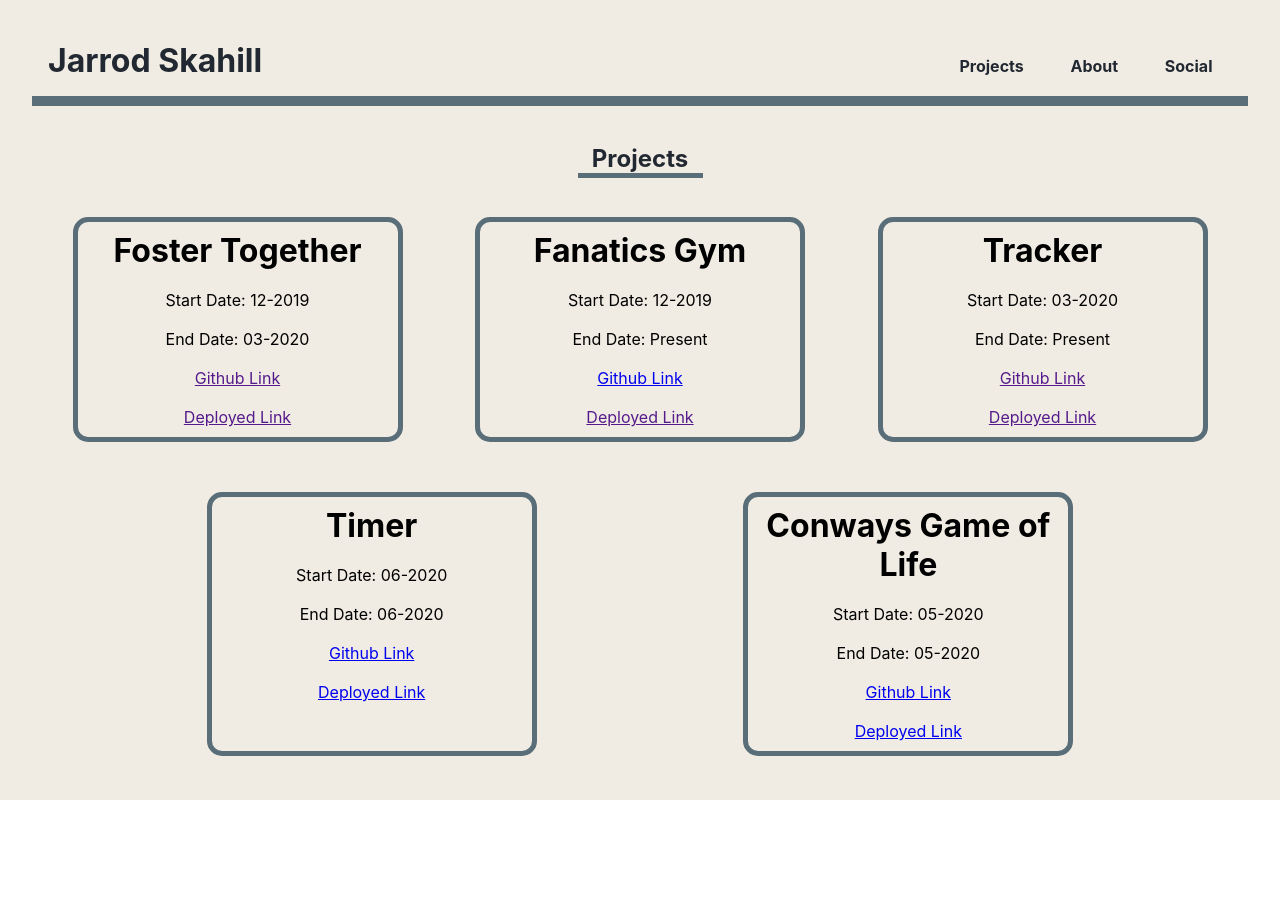
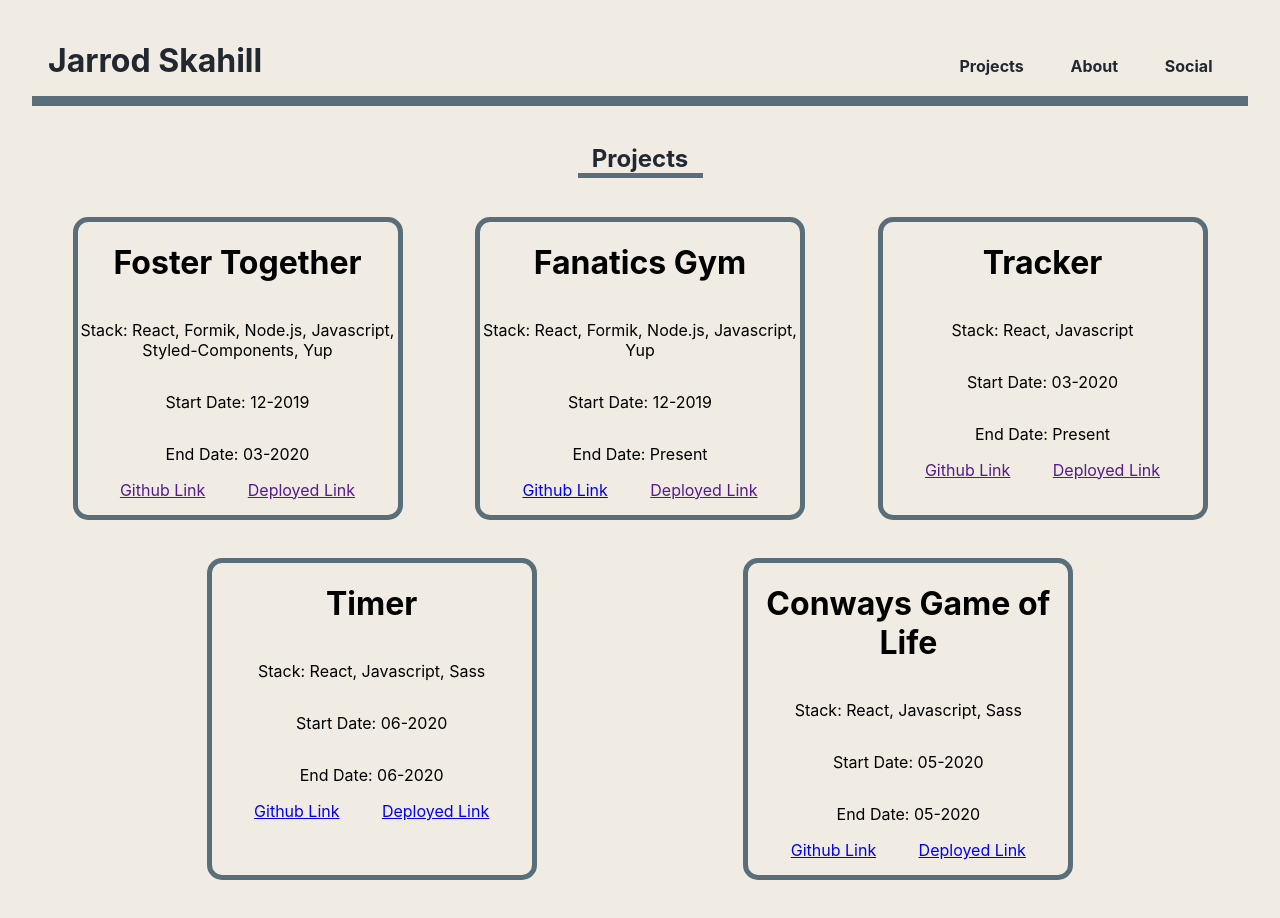
Before and after one commit to jarrod847/Portfolio, a React (Create React App) app: page /projects in a window 1280 px wide. Before the commit the page ends 806 px from the top, so only its background shows below. Built offline with nearby package versions, Linux system fonts and the light colour scheme.

Commit message:
added stack information to data, and added stack property to projects

```diff
--- a/src/Components/projects/data.js
+++ b/src/Components/projects/data.js
@@ -1,6 +1,7 @@
 export const data = [
   {
     project: "Foster Together",
+    stack: "React, Formik, Node.js, Javascript, Styled-Components, Yup",
     start: "12-2019",
     end: "03-2020",
     deployed: "",
@@ -8,6 +9,7 @@ export const data = [
   },
   {
     project: "Fanatics Gym",
+    stack: "React, Formik, Node.js, Javascript, Yup",
     start: "12-2019",
     end: "Present",
     deployed: "",
@@ -15,6 +17,7 @@ export const data = [
   },
   {
     project: "Tracker",
+    stack: "React, Javascript",
     start: "03-2020",
     end: "Present",
     deployed: "",
@@ -22,6 +25,7 @@ export const data = [
   },
   {
     project: "Timer",
+    stack: "React, Javascript, Sass",
     start: "06-2020",
     end: "06-2020",
     deployed: "https://timer-two.vercel.app/",
@@ -29,6 +33,7 @@ export const data = [
   },
   {
     project: "Conways Game of Life",
+    stack: "React, Javascript, Sass",
     start: "05-2020",
     end: "05-2020",
     deployed: "https://gameoflife-jarrodskahill.now.sh/",
--- a/src/Components/projects/project.js
+++ b/src/Components/projects/project.js
@@ -4,10 +4,13 @@ const Project = ({ data }) => {
   return (
     <div className="project">
       <h1>{data.project}</h1>
+      <p>Stack: {data.stack}</p>
       <p>Start Date: {data.start}</p>
       <p>End Date: {data.end}</p>
-      <a href={data.github}>Github Link</a>
-      <a href={data.deployed}>Deployed Link</a>
+      <div className="projectLinks">
+        <a href={data.github}>Github Link</a>
+        <a href={data.deployed}>Deployed Link</a>
+      </div>
     </div>
   );
 };
--- a/src/scss/app.scss
+++ b/src/scss/app.scss
@@ -7,6 +7,6 @@
 }
 
 .App {
-  height: 100vh;
+  height: 100%;
   background-color: #f0ece3;
 }
--- a/src/scss/projects.scss
+++ b/src/scss/projects.scss
@@ -29,8 +29,10 @@
   text-align: center;
   display: flex;
   flex-flow: column;
-  margin-bottom: 50px;
-  * {
-    margin: 3%;
+  margin-bottom: 3%;
+  padding-bottom: 15px;
+  .projectLinks {
+    display: flex;
+    justify-content: space-evenly;
   }
 }
```
